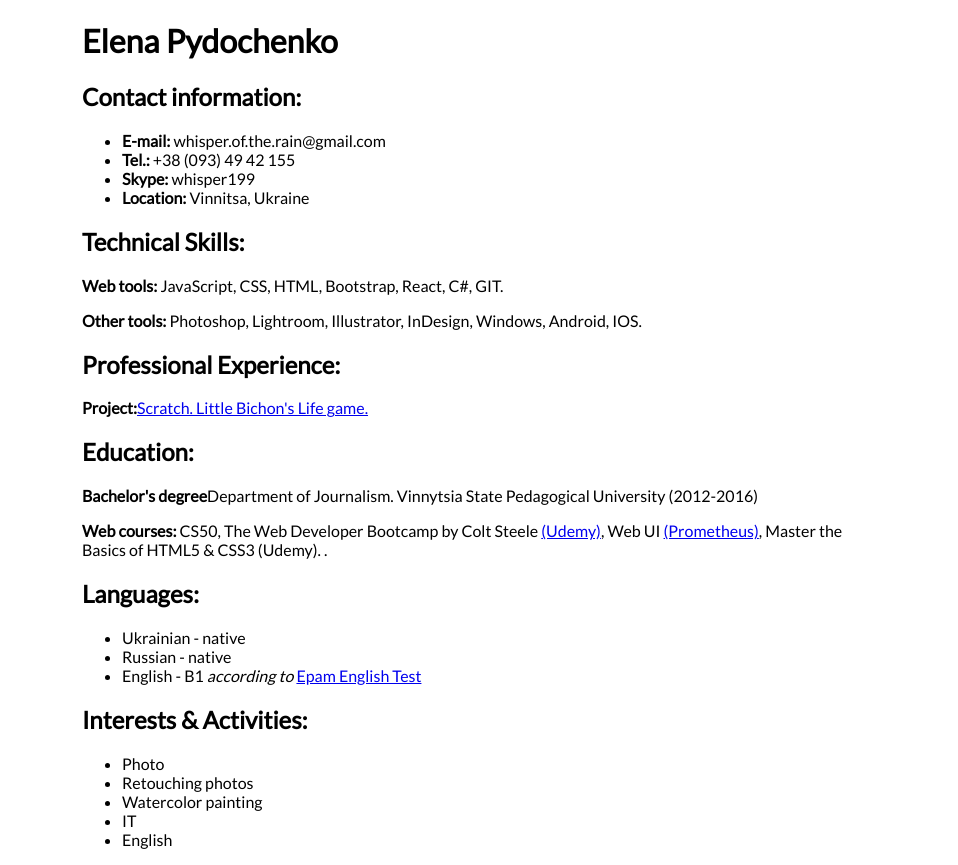
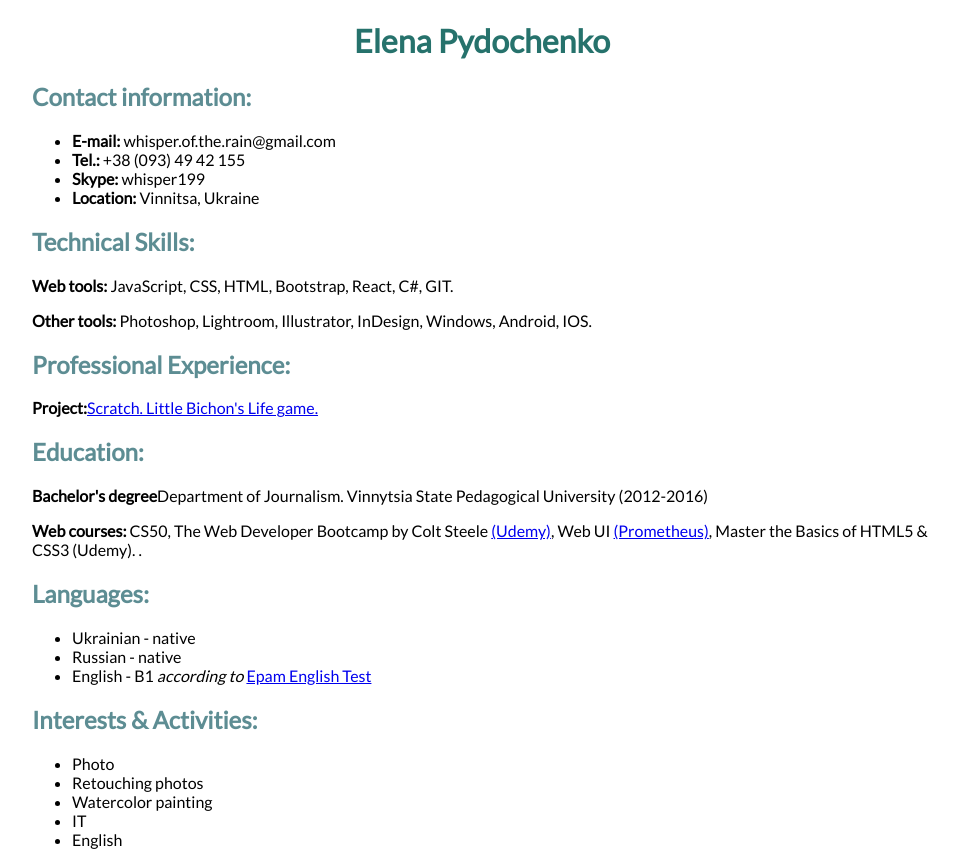
Before and after one commit to whisperoftherain/rsschool-cv, a plain HTML site: page index.html in a window 1280 px wide. Shown: the whole page, without its empty margins (158-1116 px from the left). Drawn offline with Linux system fonts and the light colour scheme.

Commit message:
refactor: add h1, h2 colors to style.css

```diff
--- a/style.css
+++ b/style.css
@@ -2,8 +2,15 @@ body {
 		font-family: 'Lato', sans-serif;
 	}
 
-	.block {
-		 max-width: 800px;
-		  margin-left: auto;
-		  margin-right: auto;
+.block {
+		 max-width: 900px;
+		 margin-left: auto;
+		 margin-right: auto;
 	}
+	h1 {
+		text-align: center;
+		color: rgb(38, 114, 108);
+		}
+	h2 {
+		color: rgb(93, 141, 147);
+	}
```
